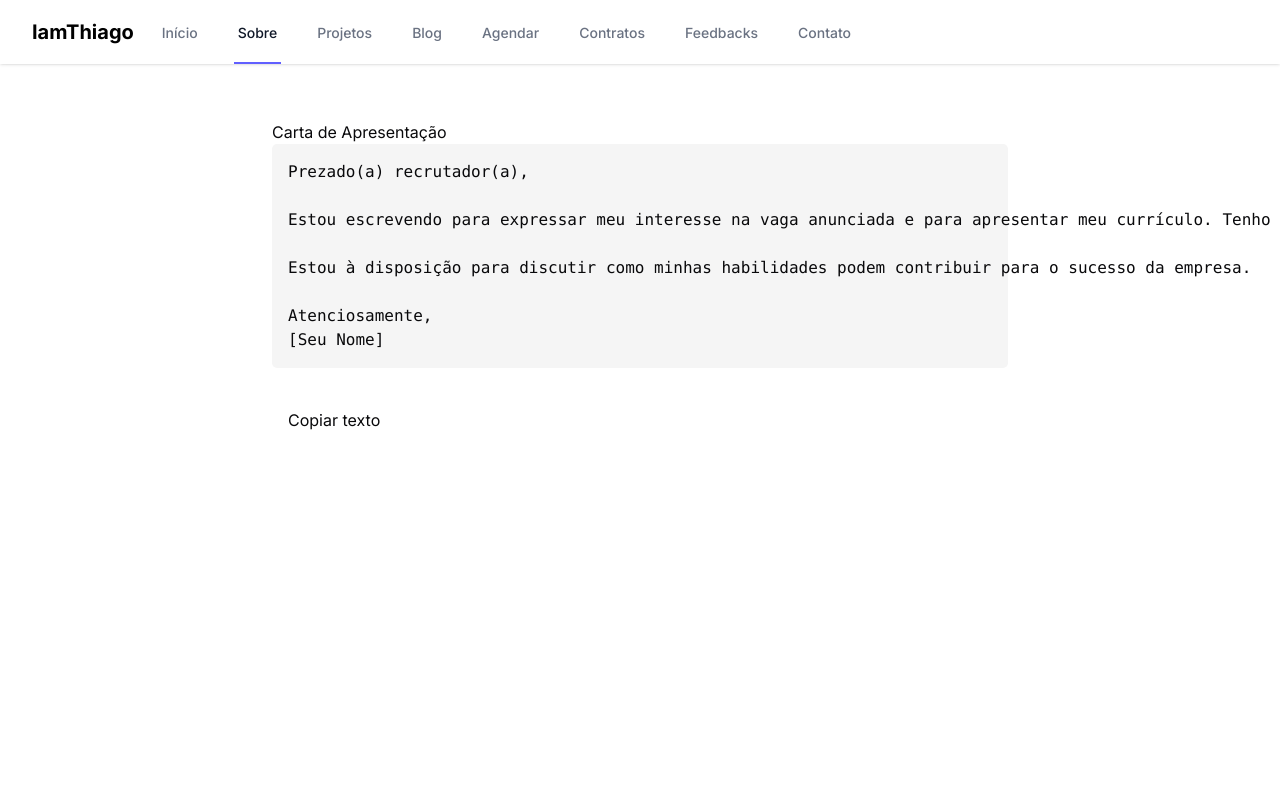
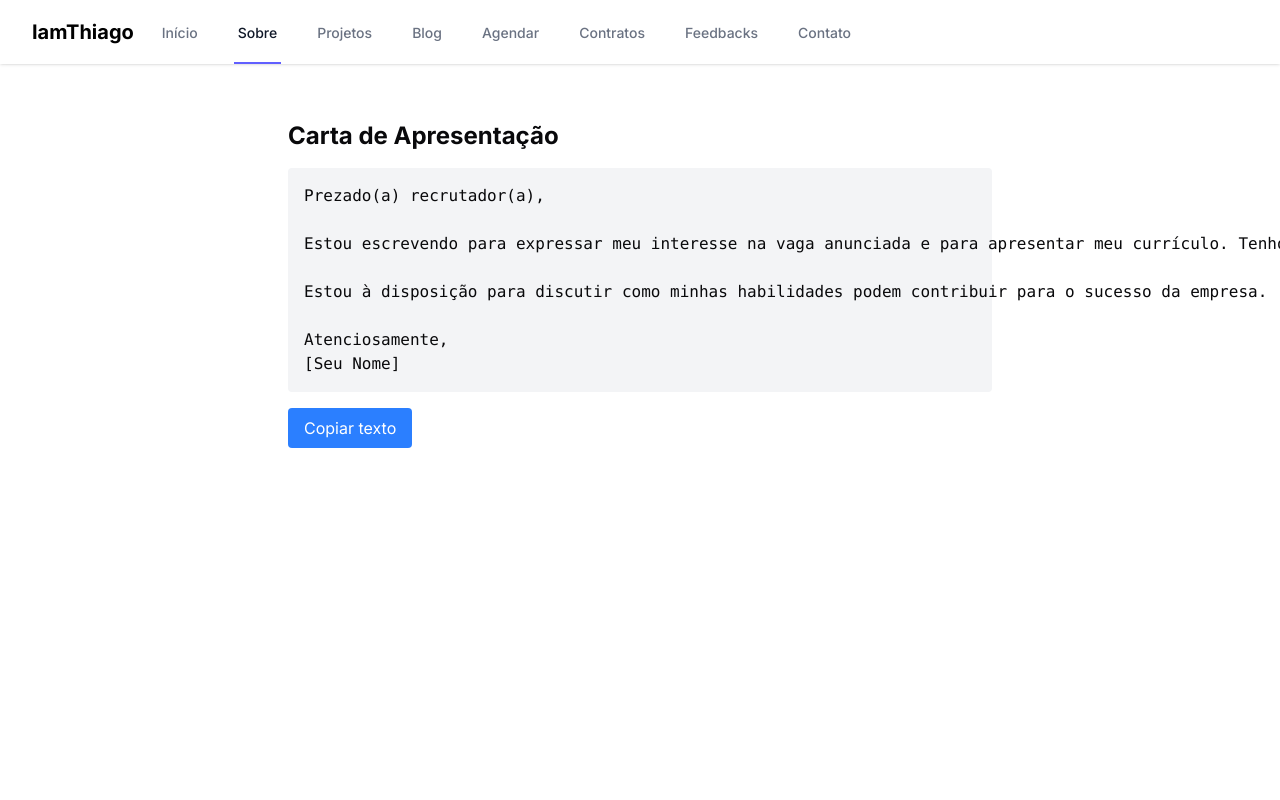
Before and after one commit to IamThiago-IT/me, a Next.js app: page /about/coverLetter in a window 1280 px wide. Shown: the top 800 px of the page. Built offline with nearby package versions, Linux system fonts and the light colour scheme.

Commit message:
refactor(coverLetter): replace inline style objects with Tailwind classes and remove style constants

```diff
--- a/src/app/about/coverLetter/page.tsx
+++ b/src/app/about/coverLetter/page.tsx
@@ -9,11 +9,6 @@ Estou à disposição para discutir como minhas habilidades podem contribuir par
 Atenciosamente,
 [Seu Nome]
 `;
-
-// Separate style objects for better readability and reusability
-const containerStyle: React.CSSProperties = { padding: '2rem', maxWidth: '800px', margin: '0 auto' };
-const preStyle: React.CSSProperties = { backgroundColor: '#f5f5f5', padding: '1rem', borderRadius: '5px', whiteSpace: 'pre-wrap' };
-const buttonStyle: React.CSSProperties = { marginTop: '1rem', padding: '0.5rem 1rem', fontSize: '1rem', cursor: 'pointer' };
 
 const CoverLetterPage: React.FC = () => {
     const [copied, setCopied] = useState(false);
@@ -29,16 +24,16 @@ const CoverLetterPage: React.FC = () => {
     }, []);
 
     return (
-        <main style={containerStyle}>
-            <h1>Carta de Apresentação</h1>
-            <article style={preStyle}>
-                <pre style={{ margin: 0 }}>{coverLetterText}</pre>
+        <main className="p-8 max-w-3xl mx-auto">
+            <h1 className="text-2xl font-bold mb-4">Carta de Apresentação</h1>
+            <article className="bg-gray-100 p-4 rounded whitespace-pre-wrap">
+                <pre className="m-0">{coverLetterText}</pre>
             </article>
-            <div style={{ marginTop: '1rem' }}>
-                <button onClick={handleCopy} style={buttonStyle}>
+            <div className="mt-4">
+                <button onClick={handleCopy} className="bg-blue-500 text-white rounded px-4 py-2 hover:bg-blue-600">
                     Copiar texto
                 </button>
-                {copied && <span style={{ marginLeft: '1rem' }}>Texto copiado!</span>}
+                {copied && <span className="ml-4">Texto copiado!</span>}
             </div>
         </main>
     );
```
